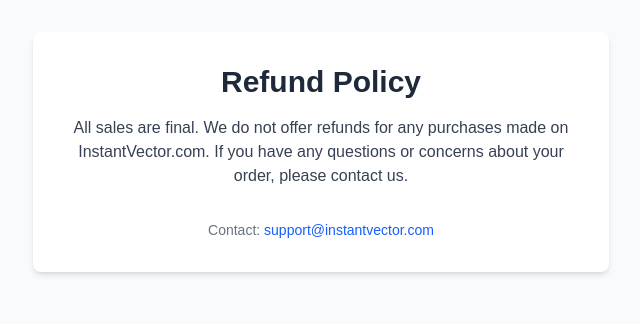
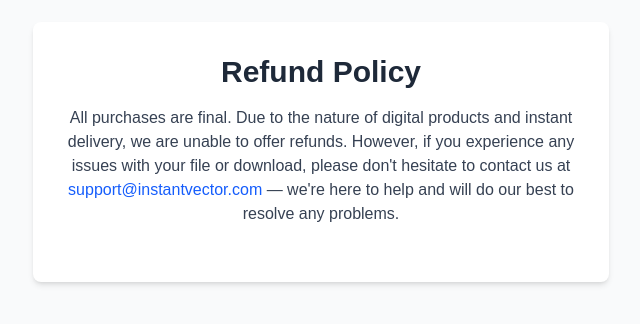
Before and after one commit to Sim-newrelic/Vector-app, a Next.js app: page /refund-policy in a window 1280 px wide. Shown: the part 248-572 px from the top of the page, without its empty margins (319-959 px from the left). Built offline with nearby package versions, Linux system fonts and the light colour scheme.

Commit message:
Add refund and cancellation policy section to homepage with support email

```diff
--- a/src/app/page.tsx
+++ b/src/app/page.tsx
@@ -205,7 +205,13 @@
         </div>
       </div>
       <footer className="w-full text-center mt-12 mb-4 text-xs text-gray-400">
-        Contact: <a href="mailto:support@instantvector.com" className="text-blue-600 hover:underline">support@instantvector.com</a>
+        <div className="max-w-xl mx-auto px-2">
+          <div className="mb-2 text-gray-500">
+            <strong>Refund & Cancellation Policy:</strong><br />
+            All purchases are final. Due to the nature of digital products and instant delivery, we are unable to offer refunds. However, if you experience any issues with your file or download, please don't hesitate to contact us at <a href="mailto:support@instantvector.com" className="text-blue-600 hover:underline">support@instantvector.com</a> — we're here to help and will do our best to resolve any problems.<br /><br />
+            If you would like to cancel your subscription, simply email us at <a href="mailto:support@instantvector.com" className="text-blue-600 hover:underline">support@instantvector.com</a>. We'll process your cancellation within 24 hours and confirm once it's complete.
+          </div>
+        </div>
       </footer>
     </main>
   );
--- a/src/app/refund-policy/page.tsx
+++ b/src/app/refund-policy/page.tsx
@@ -6,11 +6,8 @@
       <div className="bg-white p-8 rounded-lg shadow-md max-w-xl w-full text-center">
         <h1 className="text-3xl font-bold mb-4 text-gray-800">Refund Policy</h1>
         <p className="mb-6 text-gray-700">
-          All sales are final. We do not offer refunds for any purchases made on InstantVector.com. If you have any questions or concerns about your order, please contact us.
+          All purchases are final. Due to the nature of digital products and instant delivery, we are unable to offer refunds. However, if you experience any issues with your file or download, please don't hesitate to contact us at <a href="mailto:support@instantvector.com" className="text-blue-600 hover:underline">support@instantvector.com</a> — we're here to help and will do our best to resolve any problems.
         </p>
-        <div className="mt-8 text-gray-500 text-sm">
-          Contact: <a href="mailto:support@instantvector.com" className="text-blue-600 hover:underline">support@instantvector.com</a>
-        </div>
       </div>
     </main>
   );
```
